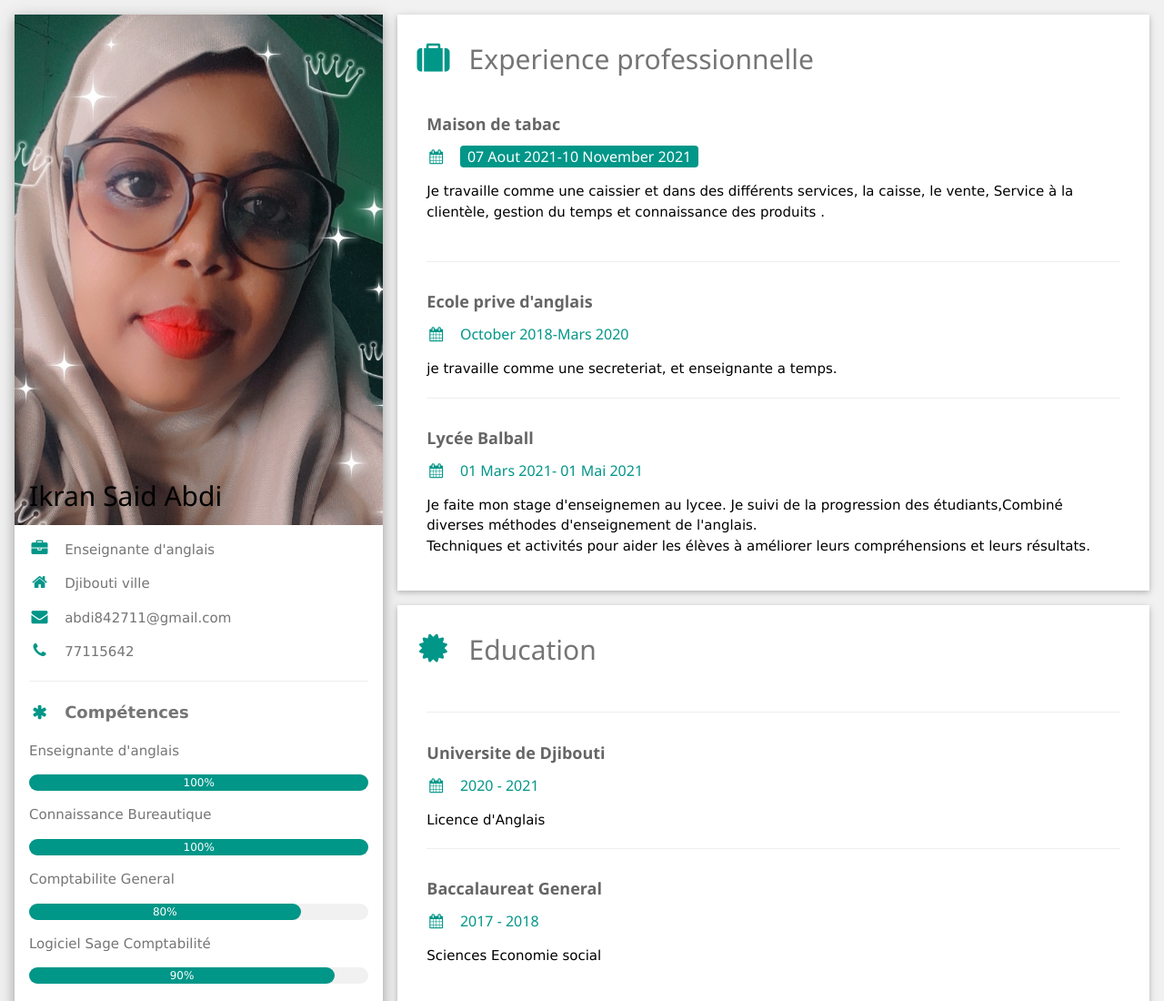
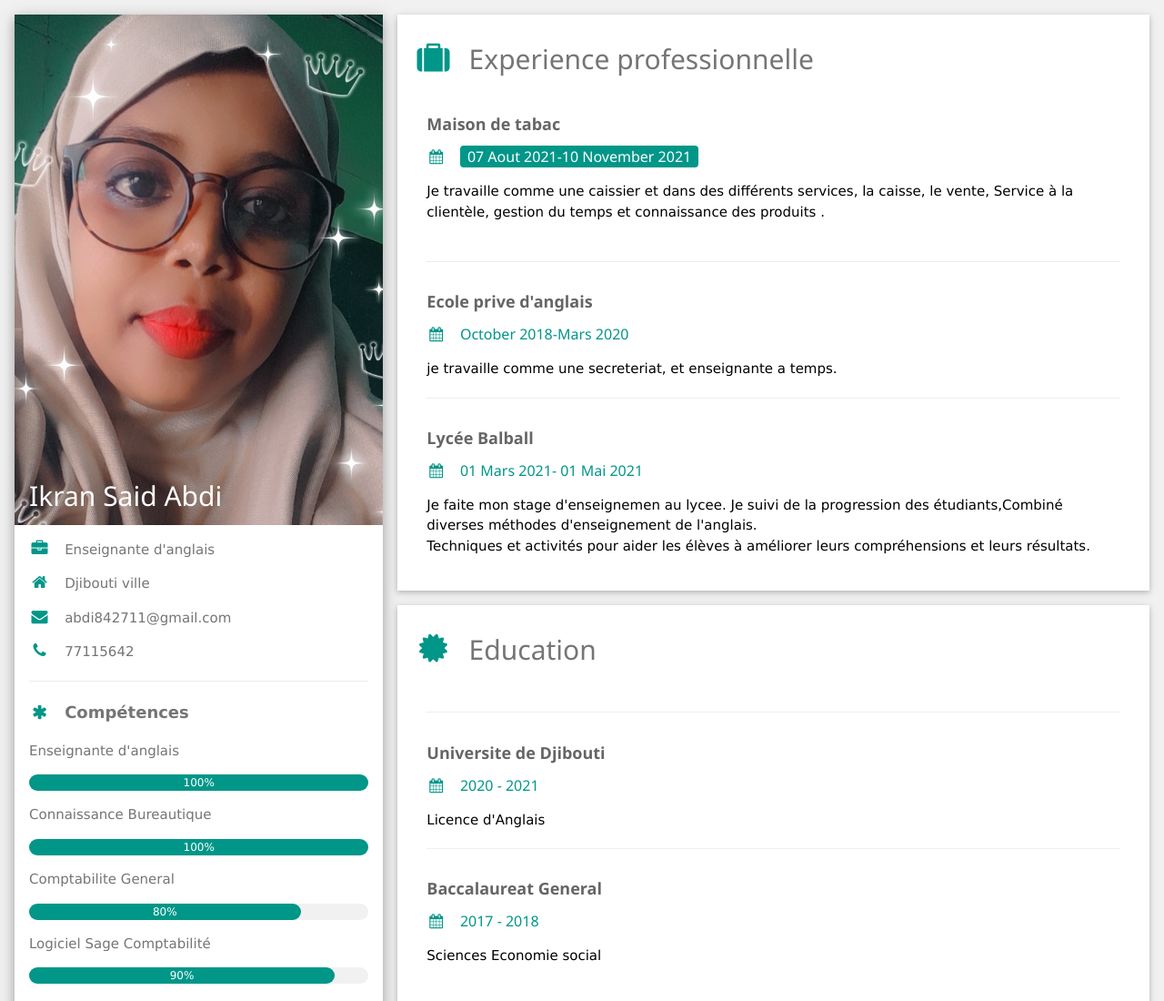
Before and after one commit to Ikransaid/ikransaidabdi, a website: page index.html in a window 1280 px wide. Shown: the top 1100 px of the page at 91% size. Drawn offline with nearby package versions, Linux system fonts and the light colour scheme.

Commit message:
Update index.html
change color

```diff
--- a/index.html
+++ b/index.html
@@ -24,7 +24,7 @@
         <div class="w3-display-container">
             <img src="./image/Snapchat-1636932693.jpg" style="width:100%" alt="">
 
-          <div class="w3-display-bottomleft w3-container w3-text-black">
+          <div class="w3-display-bottomleft w3-container w3-text-white">
             <h2>Ikran Said Abdi</h2>
           </div>
         </div>
```
